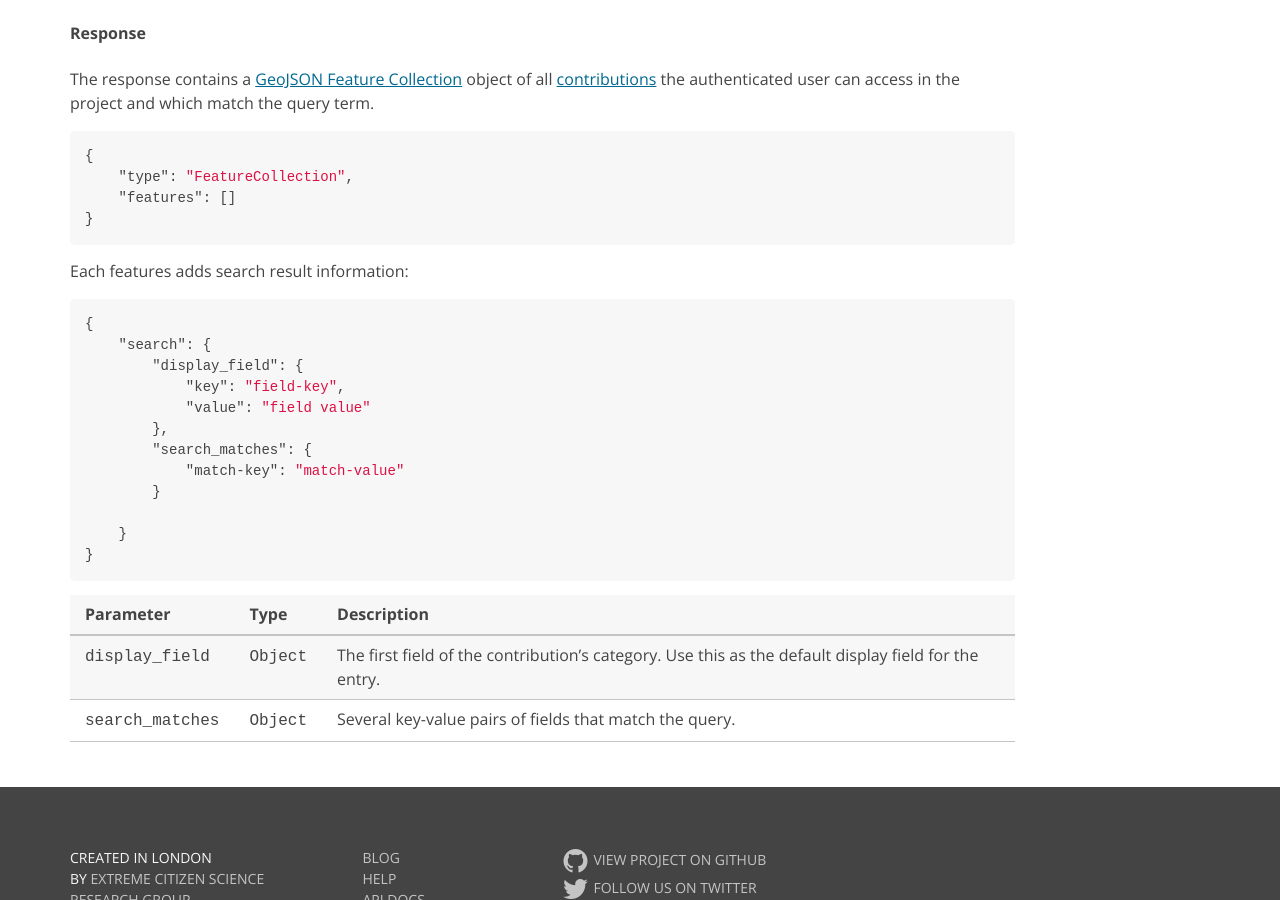
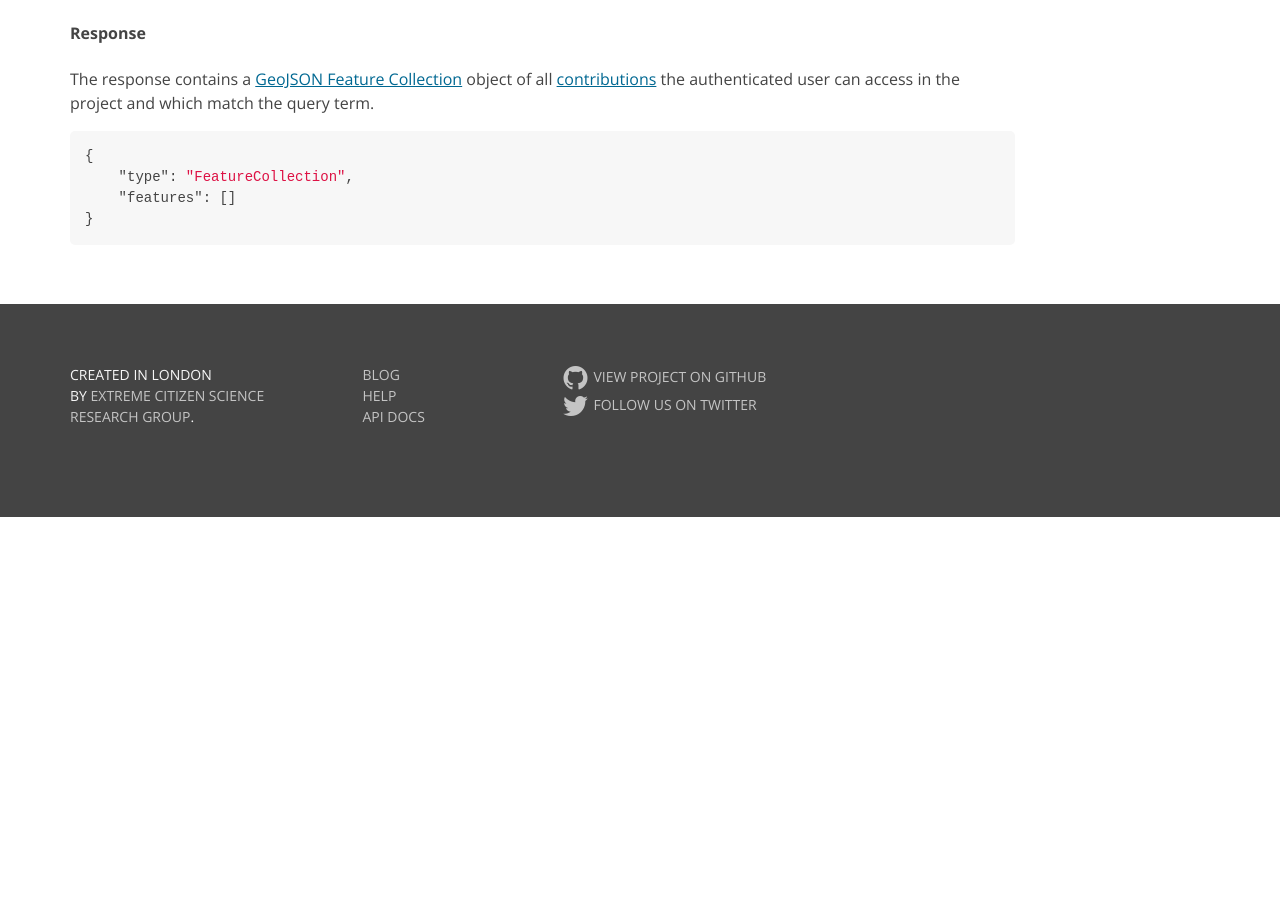
Before and after one commit to ExCiteS/geokey-website, a Jekyll site: the page built from _docs/contribution-search.md, in a window 1280 px wide and 900 px high, scrolled down 663 px. Built offline with Jekyll 4.4.1, drawn with Linux system fonts in a browser that asks for light colours; nearby versions of some CDN libraries; Markdown is read by kramdown in place of the engine named in the settings; after the commit the page ends 1180 px from its top, so only the background shows below that.

Commit message:
Update contribution-search.md

```diff
--- a/_docs/contribution-search.md
+++ b/_docs/contribution-search.md
@@ -26,25 +26,3 @@ The response contains a [GeoJSON Feature Collection](http://geojson.org/geojson-
     "features": []
 }
 {% endhighlight %}
-
-Each features adds search result information:
-
-{% highlight json %}
-{
-    "search": {
-        "display_field": {
-            "key": "field-key",
-            "value": "field value"
-        },
-        "search_matches": {
-            "match-key": "match-value"
-        }
-
-    }
-}
-{% endhighlight %}
-
-Parameter           | Type        | Description
---------------------|-------------|---------------------------------------------------------------------------------------
-`display_field`     | `Object`    | The first field of the contribution's category. Use this as the default display field for the entry.
-`search_matches`    | `Object`    | Several key-value pairs of fields that match the query.
```
